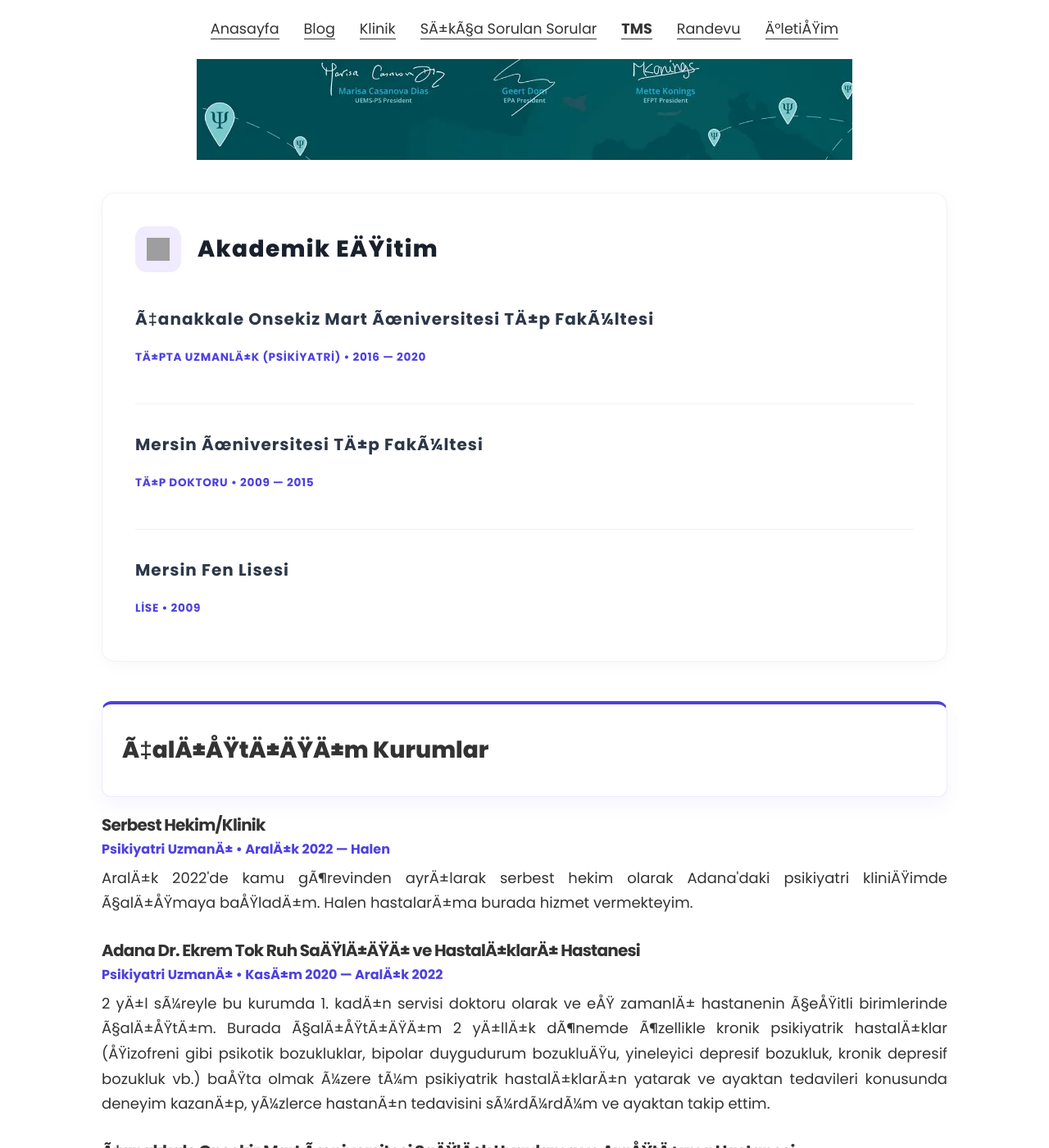
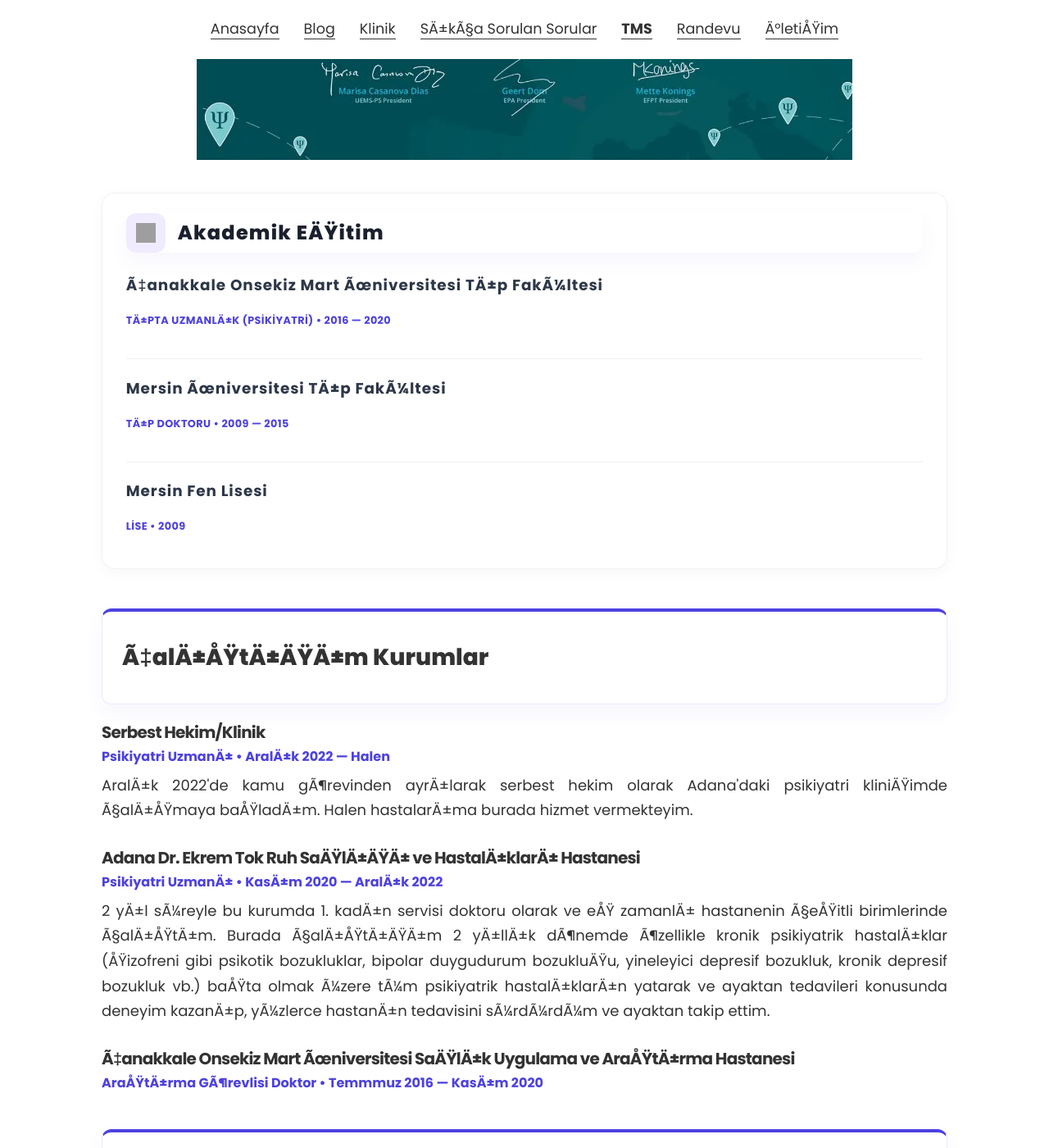
Before and after one commit to ibucgun/ibucgun.github.io, a Jekyll site: the page built from index.html, in a window 1280 px wide and 1400 px high, scrolled down 1693 px. Shown: the whole window at 82% size. Built offline with Jekyll 4.4.1, drawn with Linux system fonts in a browser that asks for light colours; grey boxes are pictures that could not be loaded.

Commit message:
Update _resume.scss

```diff
--- a/_sass/_resume.scss
+++ b/_sass/_resume.scss
@@ -403,58 +403,50 @@
 
 
 // Yeni modern kart yapımız
-// Modern Bölüm Kartı - Sıfırdan Temiz Yapı
+// Modern Bölüm Kartı - Sıkılaştırılmış Versiyon
 .modern-section-card {
-  @include clean_card; // Hafif gölgeli ana kutu
-  padding: 2.5rem !important; // İçerik ferahlığı
+  @include clean_card;
+  padding: 1.5rem 1.8rem !important; // Dış boşluğu azalttık
 
-  // Başlık Alanı - Çizgileri ve Arkaplanları Tamamen Temizler
   .section-header {
     display: flex !important;
     align-items: center !important;
-    gap: 20px !important;
-    margin-bottom: 2.5rem !important;
+    gap: 15px !important;
+    margin-bottom: 1.5rem !important; // Başlık altı boşluğu daralttık
 
-    // Eski stilleri öldürmek için zorunlu temizlik
     border: none !important;
     background: transparent !important;
-    box-shadow: none !important;
     padding: 0 !important;
 
-    // İkonun etrafındaki hafif mor kutu
     .section-icon-wrapper {
       background: #f0ebff !important;
-      width: 56px !important;
-      height: 56px !important;
-      min-width: 56px !important; // Daralmasını engelle
+      width: 48px !important; // Kutuyu biraz küçülttük
+      height: 48px !important;
+      min-width: 48px !important;
       display: flex !important;
       align-items: center !important;
       justify-content: center !important;
-      border-radius: 14px !important;
+      border-radius: 12px !important;
     }
 
     .section-icon {
-      width: 28px !important;
-      height: 28px !important;
+      width: 24px !important;
+      height: 24px !important;
     }
 
     h2 {
       @include sans_extrabold;
-      font-size: 1.75rem !important;
+      font-size: 1.5rem !important; // Başlığı biraz küçülttük
       color: #1a202c !important;
       margin: 0 !important;
-      border: none !important; // Olası h2 çizgilerini siler
-      padding: 0 !important;
-      background: none !important;
       line-height: 1 !important;
     }
   }
 
-  // Maddeler (Eğitim/Deneyim Bilgileri)
   .resume-item {
-    margin-bottom: 2rem !important;
-    padding-bottom: 2rem !important;
-    border-bottom: 1px solid #f1f1f5 !important; // Sadece aradaki o ince gri çizgi
+    margin-bottom: 1.2rem !important; // Öğeler arası boşluğu daralttık
+    padding-bottom: 1.2rem !important;
+    border-bottom: 1px solid #f1f1f5 !important;
 
     &:last-child {
       border-bottom: none !important;
@@ -464,30 +456,26 @@
 
     .resume-item-title {
       @include sans_bold;
-      font-size: 1.25rem !important;
+      font-size: 1.15rem !important; // Başlık fontunu hafif küçülttük
       color: #2d3748 !important;
-      margin-bottom: 0.5rem !important;
-      text-align: left !important;
+      margin-bottom: 0.2rem !important; // Altındaki detayla arasını kapattık
     }
 
     .resume-item-details {
       @include sans_bold;
-      color: #4d41e0 !important; // Marka renginiz
-      font-size: 0.85rem !important;
+      color: #4d41e0 !important;
+      font-size: 0.8rem !important;
       text-transform: uppercase !important;
-      letter-spacing: 0.05em !important;
-      margin-bottom: 0.8rem !important;
+      letter-spacing: 0.03em !important;
+      margin-bottom: 0.5rem !important; // Detay ile açıklama arasını kapattık
       display: block !important;
-      text-align: left !important;
     }
 
     .resume-item-copy {
       @include sans_regular;
-      font-size: 1.05rem !important;
-      line-height: 1.65 !important;
+      font-size: 1rem !important;
+      line-height: 1.5 !important;
       color: #4a5568 !important;
-      text-align: left !important; // Justify karmaşasını bitirir
-      margin: 0 !important;
     }
   }
 }
```
